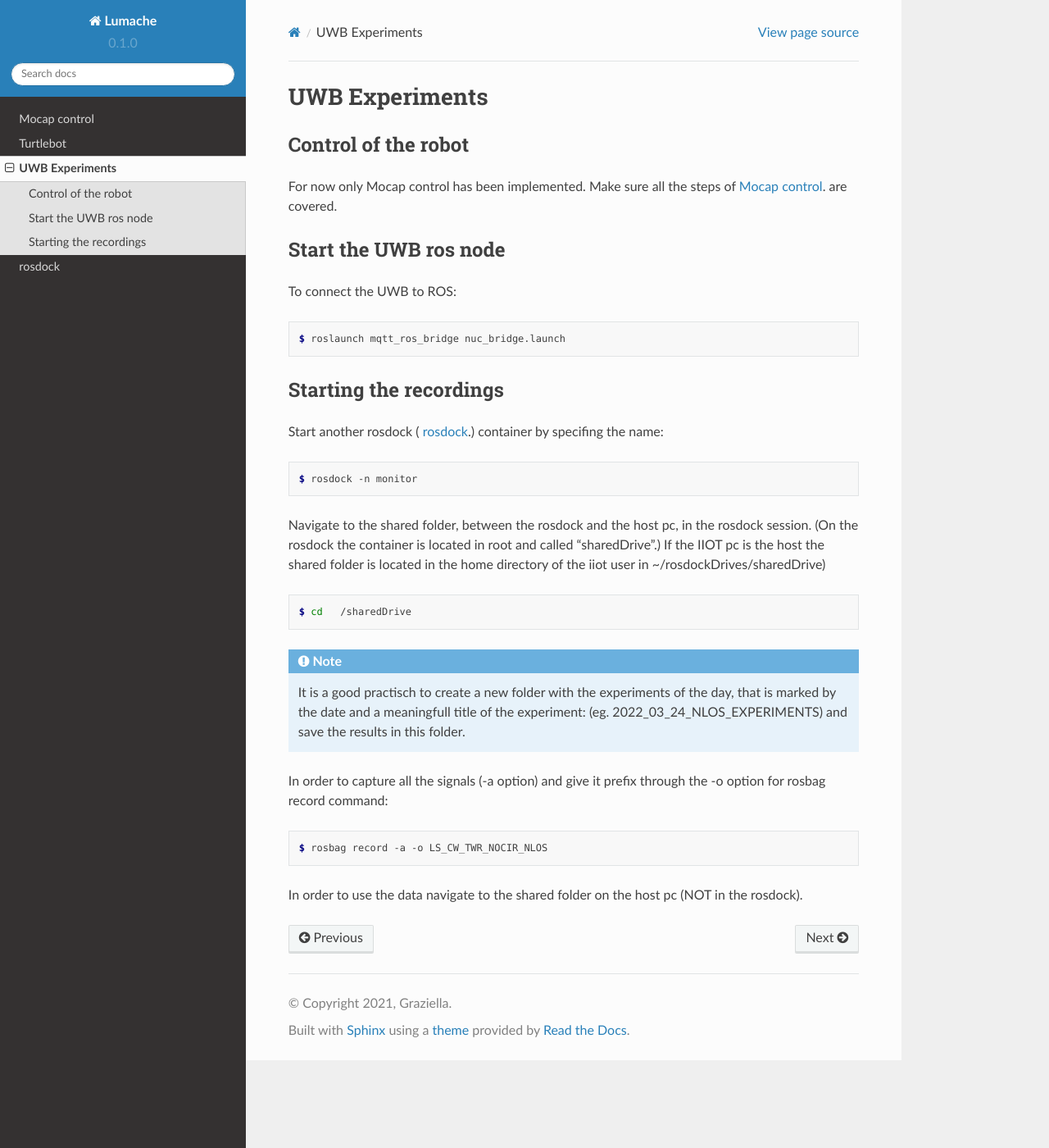
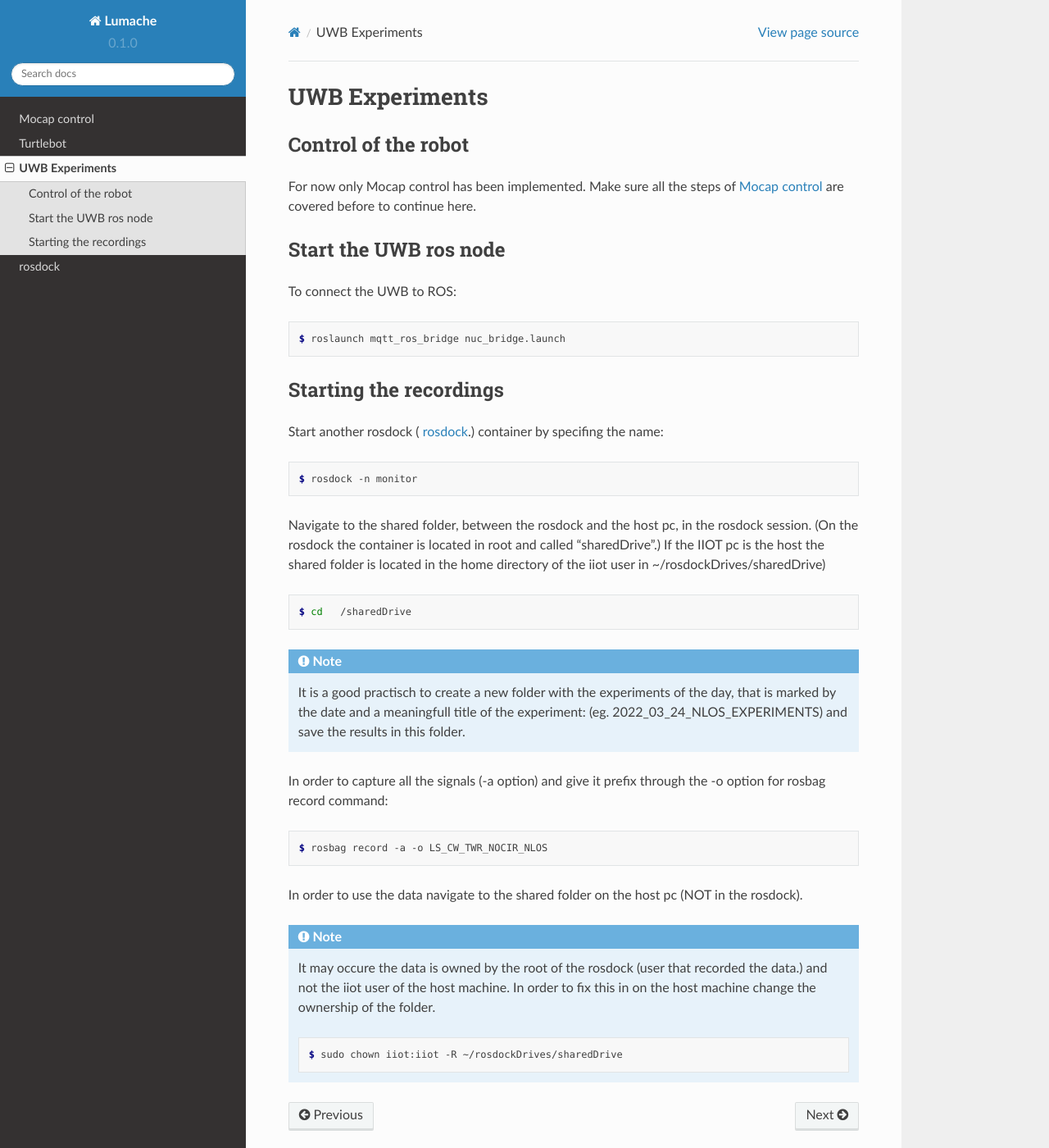
Before and after one commit to y2d2/YD_IDLAB_TURTLEBOT, a Sphinx documentation site: the page built from docs/source/uwbexp.rst, in a window 1280 px wide and 1400 px high. Shown: the whole window at 82% size. Built offline with Sphinx 7.4.7 and the Read the Docs theme 2.0.0, drawn with Linux system fonts in a browser that asks for light colours.

Commit message:
improving documentation

```diff
--- a/docs/source/index.rst
+++ b/docs/source/index.rst
@@ -4,6 +4,11 @@ Welcome to IDLAB TURTLEBOT's documentation!
 
 Check out the :doc:`mocapcontrol` section to start controlling the turtlebot through the mocap.
 For UWB exeperimental procedures please refer to :doc:`uwbexp`. To control the turtlebot please refer to the :ref:`turtlebotRC' section in the :doc:turtlebot.
+
+.. image:: images/Squirtlebot.jpg
+  :width: 400
+  :alt: Custom made turtlebot including Radar, UWB-tag (interchangeable with BLE tag), Lidar, IMU and a Remote control Bluetooth tag for remote control operations.
+
 
 .. note::
 
--- a/docs/source/turtlebot.rst
+++ b/docs/source/turtlebot.rst
@@ -82,5 +82,9 @@ Press the 6-button to make to robot move straightforward at topspeed.
 
 Press the 5-button to switch back to PC-controlled movement.
 
+.. image:: images/RC_tagged.png
+  :width: 400
+  :alt: Remote control operations with turtlebot.
+
 ROS topics
 ----------
--- a/docs/source/uwbexp.rst
+++ b/docs/source/uwbexp.rst
@@ -4,7 +4,7 @@ UWB Experiments
 Control of the robot
 --------------------
 For now only Mocap control has been implemented.
-Make sure all the steps of :ref:`MocapC`. are covered.
+Make sure all the steps of :ref:`MocapC` are covered before to continue here.
 
 Start the UWB ros node
 ----------------------
@@ -41,3 +41,11 @@ In order to capture all the signals (-a option) and give it prefix  through the
    $ rosbag record -a -o LS_CW_TWR_NOCIR_NLOS
 
 In order to use the data navigate to the shared folder on the host pc (NOT in the rosdock).
+
+.. note::
+	It may occure the data is owned by the root of the rosdock (user that recorded the data.) and not the iiot user of the host machine.
+	In order to fix this in on the host machine change the ownership of the folder.
+
+   	.. code-block:: console
+
+   		$ sudo chown iiot:iiot -R ~/rosdockDrives/sharedDrive
```
Also changed, not shown: docs/source/images/RC.jpg (added), docs/source/images/RC_tagged.png (added), docs/source/images/Squirtlebot.jpg (added), 1 other file.
